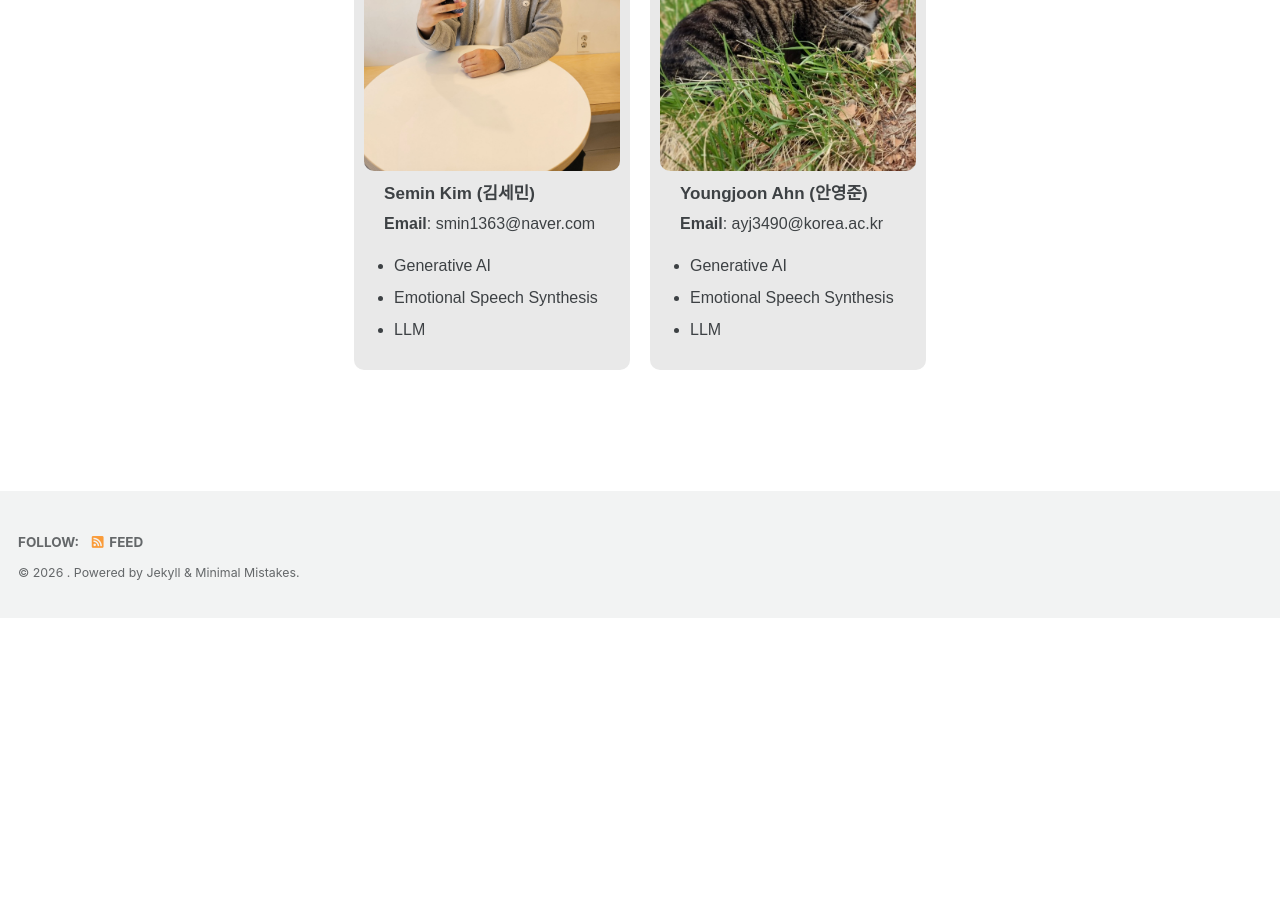
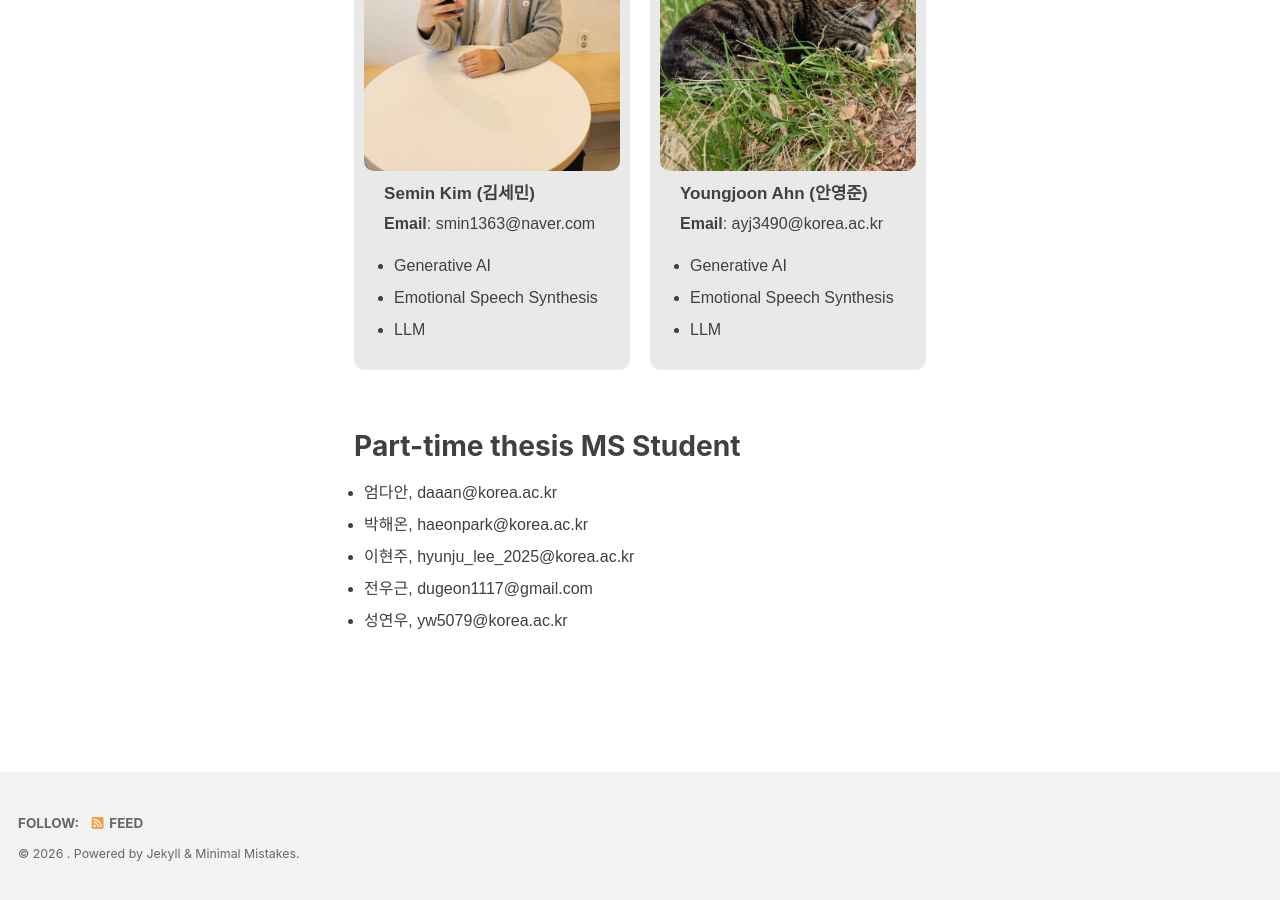
Before and after one commit to slp-laboratory/slp-laboratory.github.io, a Jekyll site: the page built from _pages/members.md, in a window 1280 px wide and 900 px high, scrolled down 7465 px. Built offline with Jekyll 4.4.1, drawn with Linux system fonts in a browser that asks for light colours; cached includes are drawn as plain includes; comment, search, counter and statistics services are not loaded; before the commit the page ends 8083 px from its top, so only the background shows below that.

Commit message:
0314 hyunku
part time member update

```diff
--- a/_pages/members.md
+++ b/_pages/members.md
@@ -327,6 +327,17 @@ toc: true
     <!-- Repeat for other students -->
   </div>
 </div>
+
+<div class="container">
+  <h1>Part-time thesis MS Student</h1>
+  <ul>
+    <li>엄다안, daaan@korea.ac.kr</li>
+    <li>박해온, haeonpark@korea.ac.kr</li>
+    <li>이현주, hyunju_lee_2025@korea.ac.kr</li>
+    <li>전우근, dugeon1117@gmail.com</li>
+    <li>성연우, yw5079@korea.ac.kr</li>
+  </ul>
+  </div>
 <script src="/assets/js/easteregg.js"></script>
 </body>
 </html>
```
Also changed, not shown: _pages/projects.md (+1 -1 lines), 5 other files.
